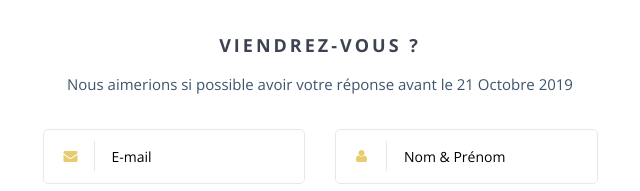
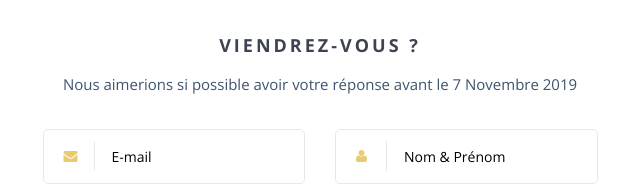
Before and after one commit to abietjean2019/abietjean2019, a website: page Dimanche.html in a window 1280 px wide. Shown: the part 2580-2771 px from the top of the page, 320-960 px from the left. Drawn offline with nearby package versions, Linux system fonts and the light colour scheme.

Commit message:
changement 7 11

```diff
--- a/Dimanche.html
+++ b/Dimanche.html
@@ -359,7 +359,7 @@
         <div class="row">
             <div class="col-md-6 col-md-offset-3">
                 <h3>Viendrez-vous ?</h3>
-                <p>Nous aimerions si possible avoir votre réponse avant le 21 Octobre 2019</p>
+                <p>Nous aimerions si possible avoir votre réponse avant le 7 Novembre 2019</p>
                 <form id="rsvp-formD" class="rsvp-form" name="rsvp"
                       method="POST">
                     <div class="row">
```
